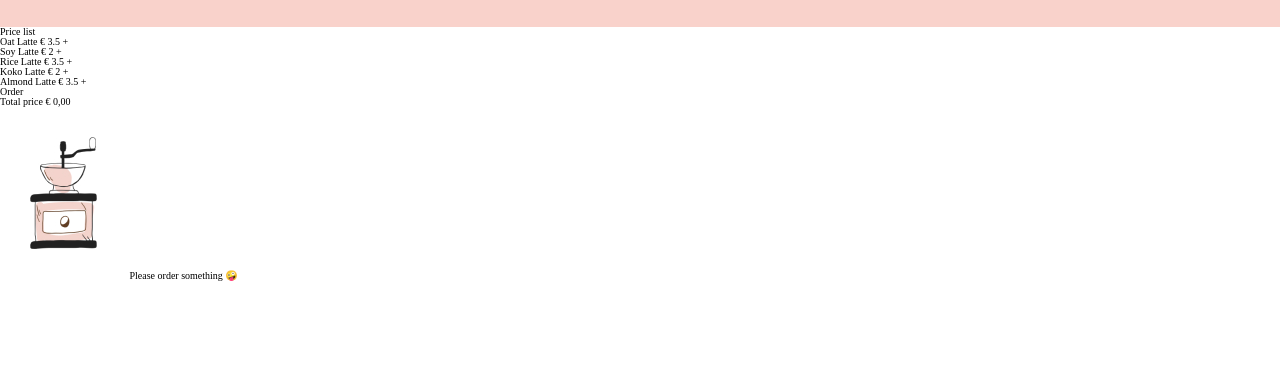
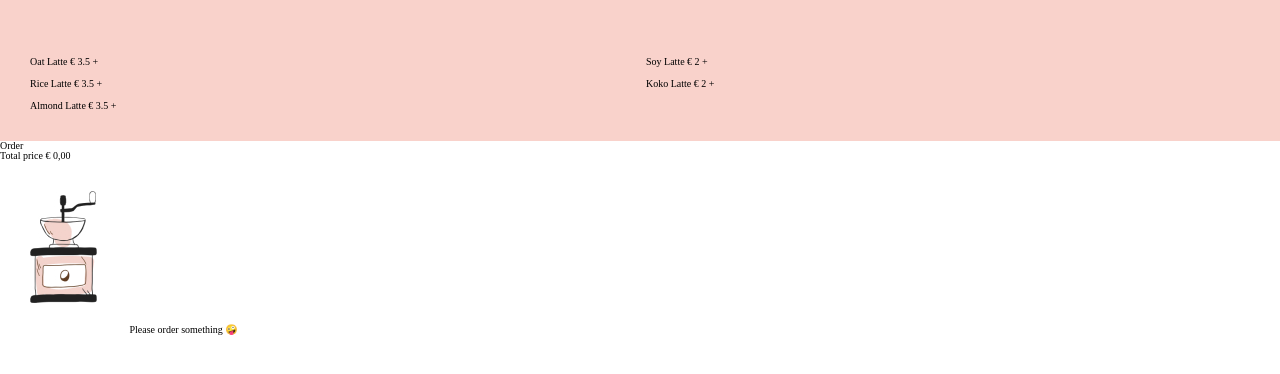
Before and after one commit to StijnHellem/herhalingsoefening, a website built with webpack: page src/index.html in a window 1280 px wide. Shown: the part 104-478 px from the top of the page. Built offline with nearby package versions, Linux system fonts and the light colour scheme; some packages are replaced by stand-ins of ours.

Commit message:
added grid template for drinks in style.css

```diff
--- a/src/style.css
+++ b/src/style.css
@@ -13,3 +13,18 @@ html {
   box-sizing: inherit;
 }
 /* stylelint-enable */
+
+.prices {
+  background-color: var(--backgroundColor);
+}
+
+.prices__list {
+  padding: var(--marginBig);
+  display: grid;
+  grid-template-columns: repeat(2, 1fr);
+  grid-gap: 1.2rem;
+}
+
+.visually-hidden {
+  display: none;
+}
```
